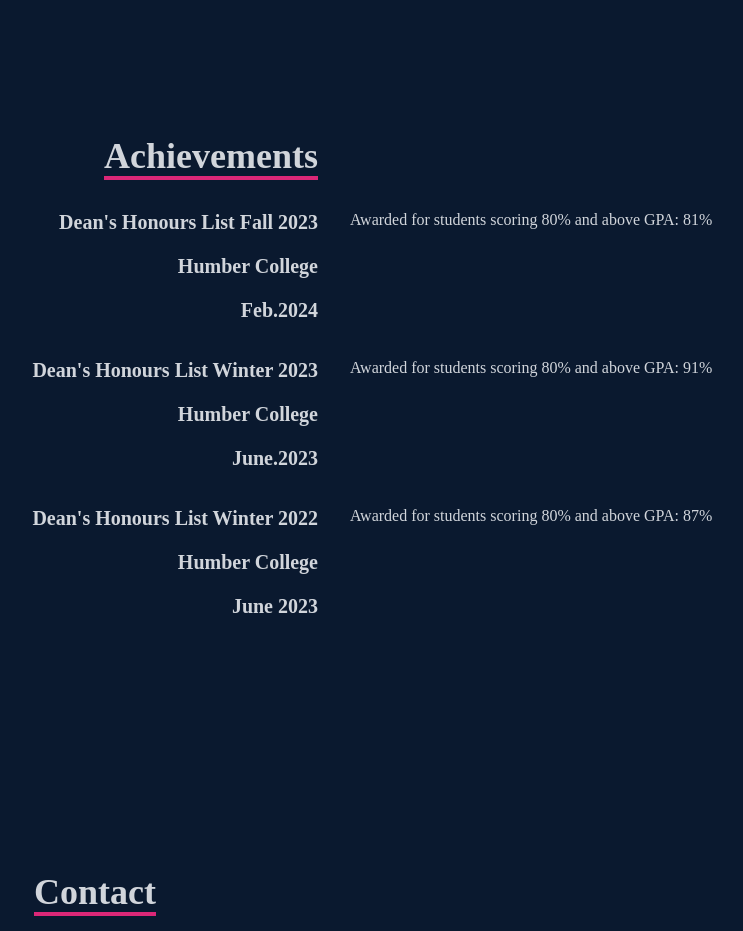
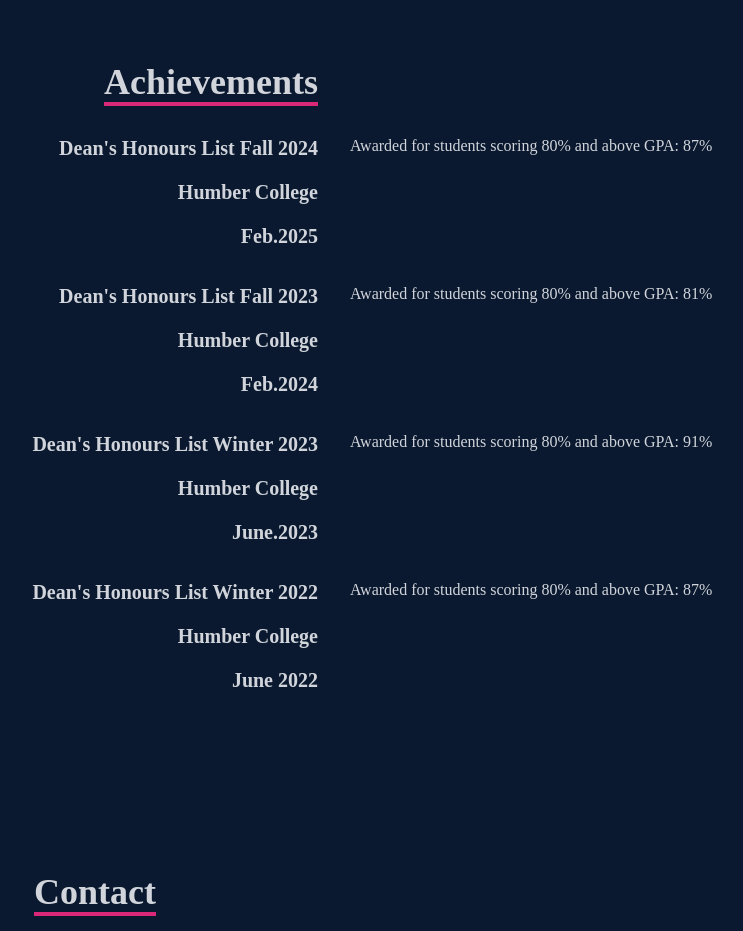
Before and after one commit to Abelaash/Abelaash-React_Portfolio, a React (Create React App) app: page / in a window 1280 px wide. Shown: the part 5580-6511 px from the top of the page, without its empty margins (306-1049 px from the left). Built offline with nearby package versions, Linux system fonts and the light colour scheme.

Commit message:
update achievements page

```diff
--- a/src/components/Achievements.jsx
+++ b/src/components/Achievements.jsx
@@ -15,6 +15,17 @@ const Achievements = () => {
           </div>
         </div>
         <div className="max-w-[1000px] w-full grid sm:grid-cols-2 gap-8 px-4">
+        <div className="sm:text-right text-xl font-bold">
+            <p>Dean's Honours List Fall 2024</p>
+            <p className="pt-4 ">Humber College</p>
+            <p className="pt-4">Feb.2025</p>
+          </div>
+          <div>
+            <ul className="list-inside">
+              Awarded for students scoring 80% and above
+              GPA: 87%
+            </ul>
+          </div>
         <div className="sm:text-right text-xl font-bold">
             <p>Dean's Honours List Fall 2023</p>
             <p className="pt-4 ">Humber College</p>
@@ -40,7 +51,7 @@ const Achievements = () => {
           <div className="sm:text-right text-xl font-bold">
             <p>Dean's Honours List Winter 2022</p>
             <p className="pt-4 ">Humber College</p>
-            <p className="pt-4">June 2023</p>
+            <p className="pt-4">June 2022</p>
           </div>
           <div>
             <ul className="list-inside">
```
